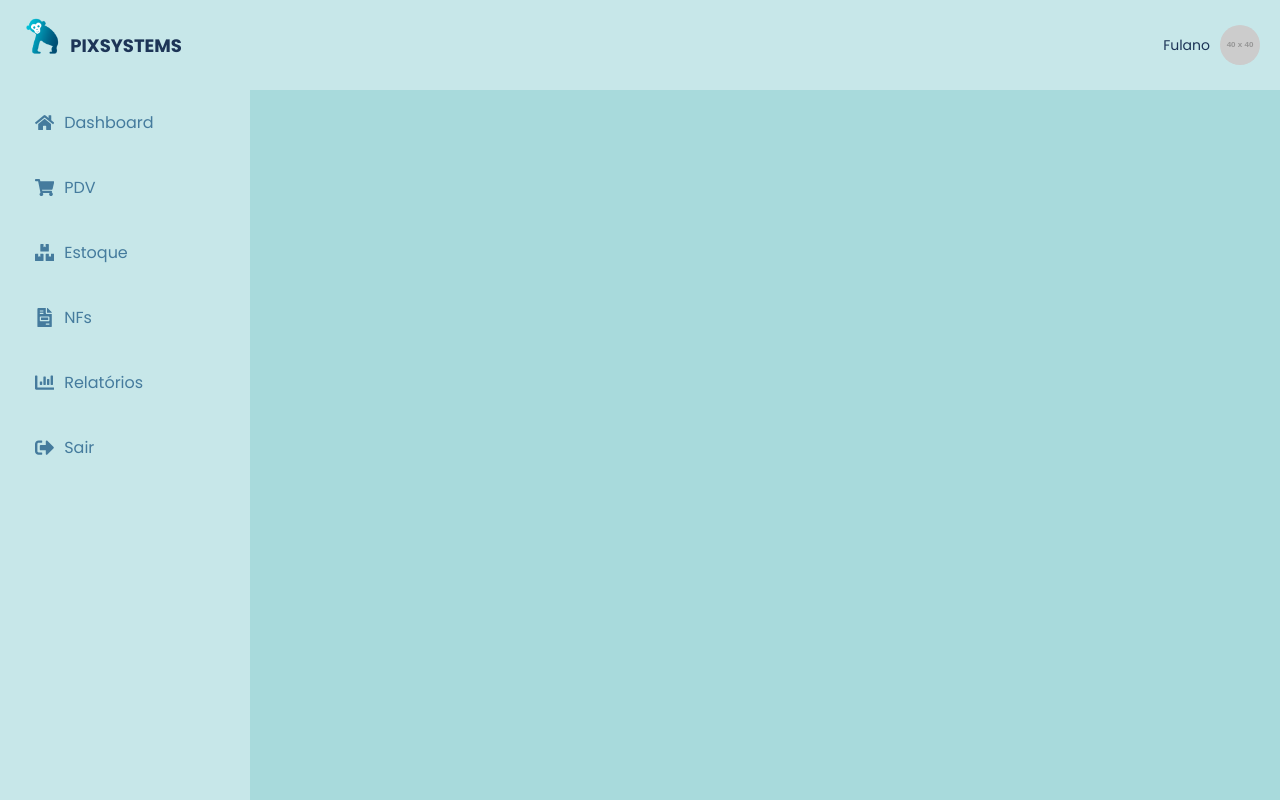
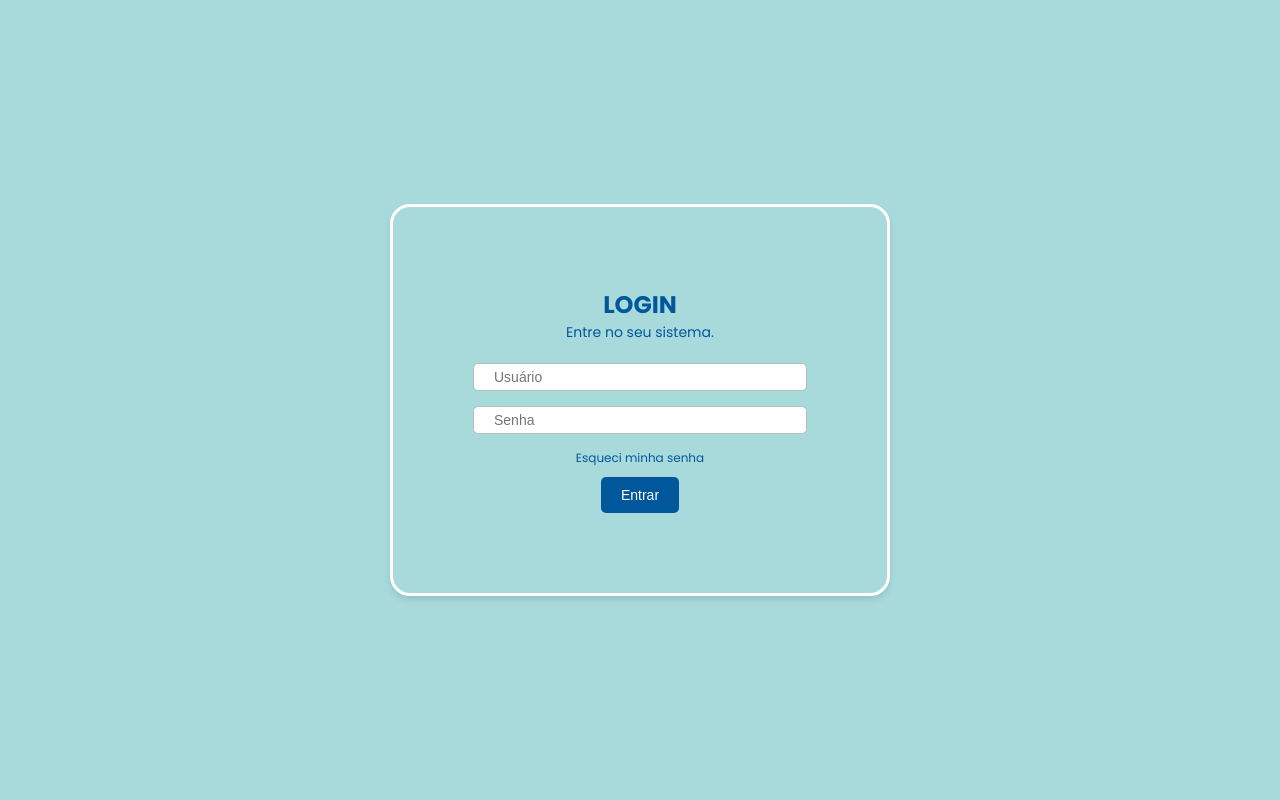
Before and after one commit to BrunoMLobato/Pix_Systems, a React (Create React App) app: page /Login in a window 1280 px wide. Built offline with nearby package versions, Linux system fonts and the light colour scheme.

Commit message:
login screen

```diff
--- a/src/App.js
+++ b/src/App.js
@@ -8,15 +8,33 @@ import Stock from './components/Stock';
 import Relatorio from './components/Relatorio';
 import VendasDiarias from './components/Vendasdiarias';
 import AdicionarProduto from './components/AdicionarProduto';
+import Login from './components/Login';
 import './App.css';
+
+const MainLayout = ({ children }) => {
+  return (
+    <div className="app">
+      <Sidebar />
+      <div className="main-content">
+        <Header />
+        {children}
+      </div>
+    </div>
+  );
+};
 
 const App = () => {
   return (
     <Router>
-      <div className="app">
-        <Sidebar />
-        <div className="main-content">
-          <Header />
+      <Routes>
+        {/* Página de Login (Sem Sidebar e Header) */}
+        <Route path="/Login" element={<Login />} />
+
+        {/* Páginas com Sidebar e Header */}
+        <Route
+          path="/*"
+          element={
+            <MainLayout>
               <Routes>
                 <Route path="/dashboard" element={<Dashboard />} />
                 <Route path="/" element={<Dashboard />} />
@@ -26,8 +44,10 @@ const App = () => {
                 <Route path="/vendas-diarias" element={<VendasDiarias />} />
                 <Route path="/AdicionarProduto" element={<AdicionarProduto />} />
               </Routes>
-        </div>
-      </div>
+            </MainLayout>
+          }
+        />
+      </Routes>
     </Router>
   );
 };
--- /dev/null
+++ b/src/components/Login.css
@@ -0,0 +1,88 @@
+/* Estilos gerais */
+body {
+    margin: 0;
+    font-family: Arial, sans-serif;
+    background-color: #A8DADC; /* Cor azul-claro de fundo */
+  }
+
+  .login-container {
+    display: flex;
+    justify-content: center;
+    align-items: center;
+    height: 100vh;
+  }
+
+  .login-box {
+    background-color: #A8DADC; /* Fundo da caixa de login */
+    border-radius: 20px;
+    padding: 80px;
+    box-shadow: 0 4px 6px rgba(0, 0, 0, 0.1);
+    text-align: center;
+    width: 500px;
+    border: 3px solid white;
+  }
+
+  h1 {
+    margin: 0;
+    font-size: 24px;
+    color: #01579b; /* Azul-escuro */
+  }
+
+  p {
+    font-size: 14px;
+    color: #01579b;
+    margin-bottom: 20px;
+  }
+
+  .input-group {
+    margin-bottom: 15px;
+  }
+
+  label {
+    display: flex;
+    align-items: center;
+    background-color: #ffffff;
+    border: 1px solid #b0bec5;
+    border-radius: 5px;
+    padding: 5px 10px;
+  }
+
+  label i {
+    margin-right: 10px;
+    color: #01579b; /* Ícones em azul-escuro */
+  }
+
+  input {
+    border: none;
+    outline: none;
+    flex: 1;
+    font-size: 14px;
+    color: #01579b;
+    background-color: transparent;
+  }
+
+  .forgot-password {
+    display: block;
+    margin: 10px 0;
+    font-size: 12px;
+    color: #01579b;
+    text-decoration: none;
+  }
+
+  .forgot-password:hover {
+    text-decoration: underline;
+  }
+
+  .login-button {
+    background-color: #01579b; /* Azul-escuro */
+    color: #ffffff;
+    border: none;
+    border-radius: 5px;
+    padding: 10px 20px;
+    cursor: pointer;
+    font-size: 14px;
+  }
+
+  .login-button:hover {
+    background-color: #013a63;
+  }
--- /dev/null
+++ b/src/components/Login.js
@@ -0,0 +1,35 @@
+import React from "react";
+import "./Login.css";
+
+const Login = () => {
+  return (
+    <div className="login-container">
+      <div className="login-box">
+        <h1>LOGIN</h1>
+        <p>Entre no seu sistema.</p>
+        <form>
+          <div className="input-group">
+            <label>
+              <i className="fas fa-user"></i>
+              <input type="text" placeholder="Usuário" />
+            </label>
+          </div>
+          <div className="input-group">
+            <label>
+              <i className="fas fa-lock"></i>
+              <input type="password" placeholder="Senha" />
+            </label>
+          </div>
+          <a href="#" className="forgot-password">
+            Esqueci minha senha
+          </a>
+          <button type="submit" className="login-button">
+            Entrar
+          </button>
+        </form>
+      </div>
+    </div>
+  );
+};
+
+export default Login;
```
Lines whose indentation alone changed are shown as unchanged.
